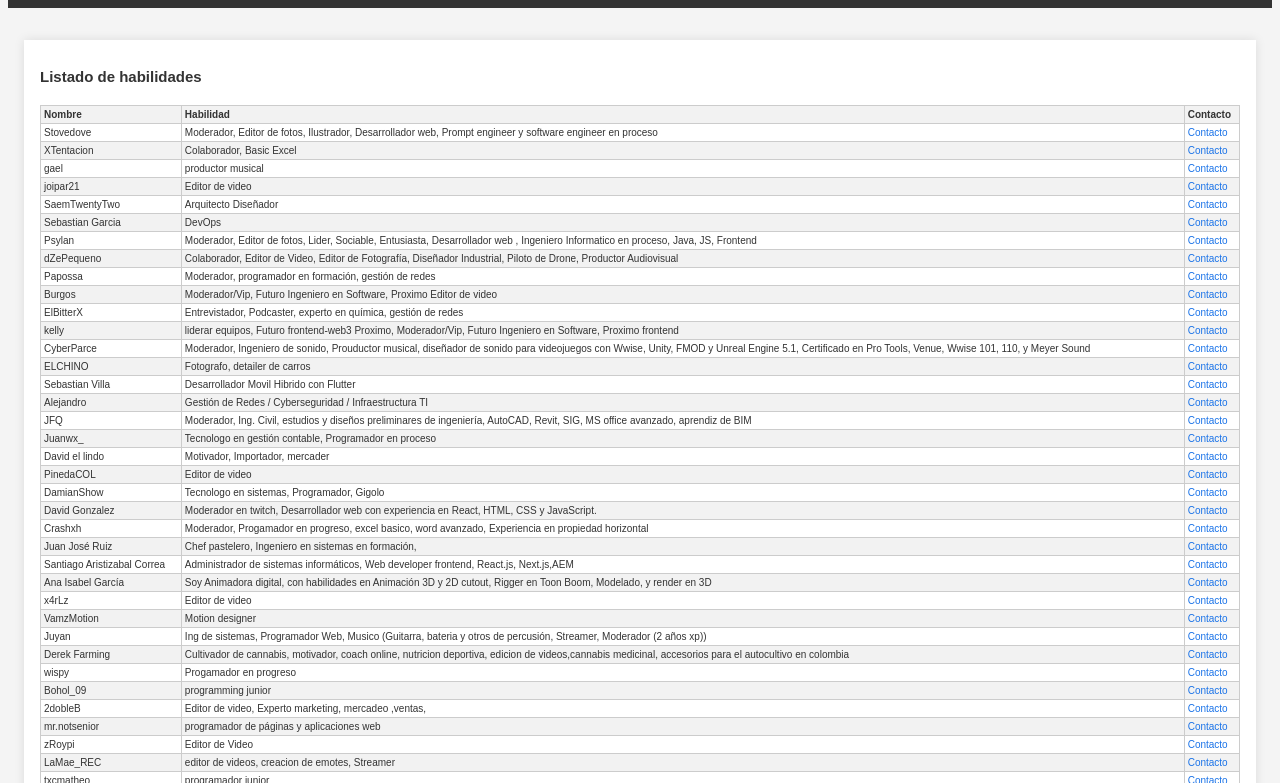
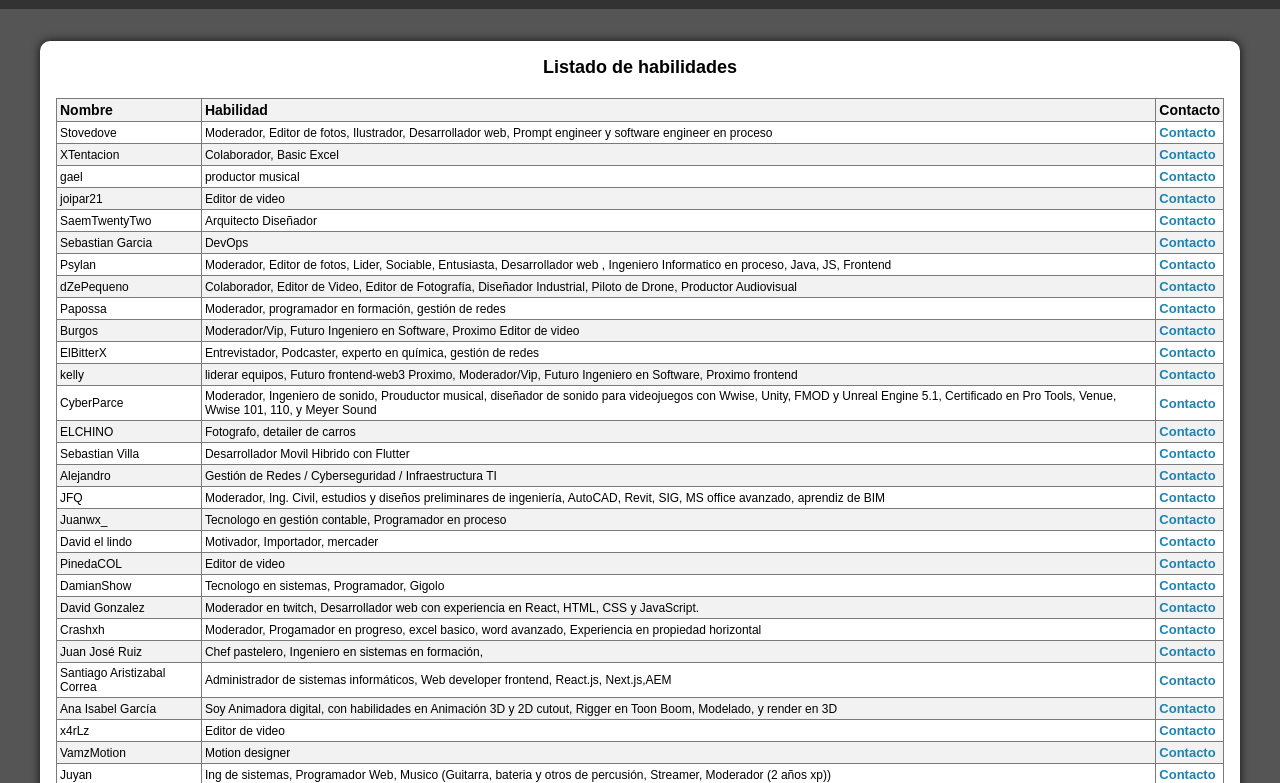
Before and after one commit to cuchorapido/crskill-marketplace, a plain HTML site: page index.html in a window 1280 px wide. Shown: the part 71-854 px from the top of the page. Drawn offline with Linux system fonts and the light colour scheme.

Commit message:
Change to design
Hice unos cambios al diseño para que sea mas fácil de leer el contenido y cómodo para la vista

```diff
--- a/styles.css
+++ b/styles.css
@@ -1,8 +1,12 @@
+* {
+    box-sizing: border-box;
+    margin: 0;
+    padding: 0;
+    font-family: Arial, sans-serif;
+
+}
 body {
-    font-family: Arial, sans-serif;
-    background-color: #f4f4f4;
-    color: #333;
-    font-size: x-small;
+    background-color: #555;
 }
 
 header {
@@ -10,18 +14,21 @@ header {
     color: #fff;
     text-align: center;
     padding: 1.5rem 0;
+    font-size: 14px;
 }
 
-h1 {
-    margin: 0;
+h2 {
+    text-align: center;
 }
 
 main {
     max-width: 1200px;
     margin: 2rem auto;
     padding: 1rem;
+    font-size: 12px;
     background-color: #fff;
-    box-shadow: 0 0 10px rgba(0, 0, 0, 0.1);
+    border-radius: 10px;
+    box-shadow: 0 0 10px rgba(0, 0, 0, 0.8);
 }
 
 .formulario label,
@@ -37,14 +44,14 @@ table {
     margin-top: 20px;
 }
 
-th,
-td {
-    border: 1px solid #ccc;
+th,td {
+    border: 1px solid #7a7a7a;
     padding: 3px;
     text-align: left;
 }
 
 th {
+    font-size: 14px;
     background-color: #f2f2f2;
     font-weight: bold;
 }
@@ -52,16 +59,24 @@ th {
 tr:nth-child(even) {
     background-color: #f2f2f2;
 }
-
+footer {
+    background-color: #333;
+    padding: 30px;
+}
 a {
-    color: #1a73e8;
+    font-weight: bold;
+    width: 100%;
+    font-size: 13px;
+    color: #1e82b1;
     text-decoration: none;
 }
 
 a:hover {
     text-decoration: underline;
 }
-
+#twitch {
+    font-size: 16px;
+}
 .editable {
     cursor: pointer;
     background-color: rgba(255, 255, 0, 0.2);
```
